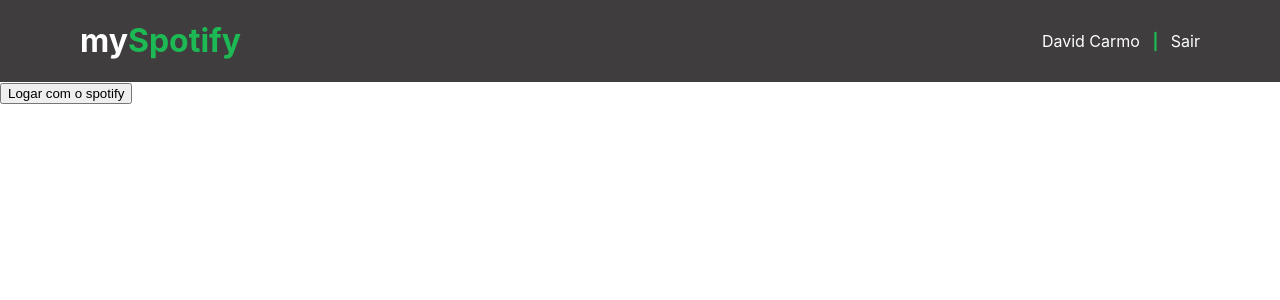
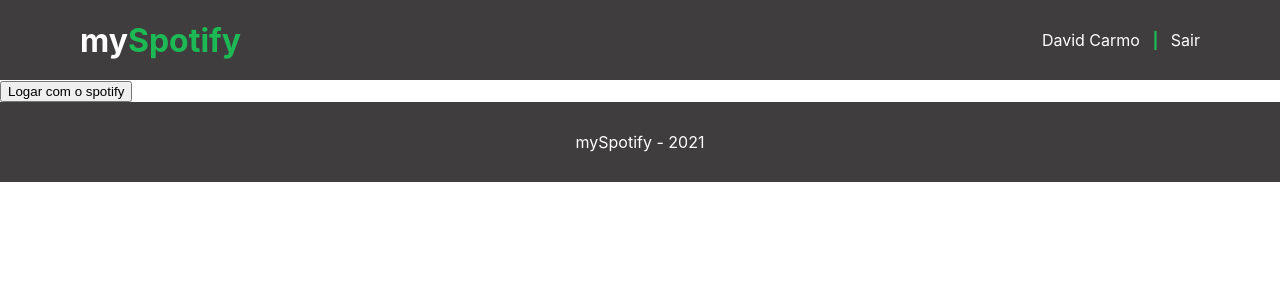
Before and after one commit to davidscarmo/myspotify, a Next.js app: page / in a window 1280 px wide. Shown: the top 300 px of the page. Built offline with nearby package versions, Linux system fonts and the light colour scheme; no server answers.

Commit message:
criacao do component footer

```diff
--- /dev/null
+++ b/src/Components/Footer/Index.tsx
@@ -0,0 +1,9 @@
+import styles from "./styles.module.scss";
+
+export const Footer = () => {
+  return (
+    <footer className={styles.footer}>
+      <p>mySpotify - 2021</p>
+    </footer>
+  );
+};
--- /dev/null
+++ b/src/Components/Footer/styles.module.scss
@@ -0,0 +1,8 @@
+.footer {
+  height: 5rem;
+  background-color: #3f3d3d;
+  display: flex;
+  justify-content: center;
+  align-items: center;
+  color: #fff;
+}
--- a/src/Components/Header/styles.module.scss
+++ b/src/Components/Header/styles.module.scss
@@ -1,6 +1,7 @@
 .Header {
   background-color: #3f3d3d;
   color: #fff;
+  height: 5rem;
   display: flex;
   flex-direction: row;
   justify-content: space-between;
@@ -8,7 +9,6 @@
   padding: 0 5rem;
   .logoArea {
     h1 {
-      height: 100%;
       span {
         color: #1db954;
       }
--- a/src/pages/_app.tsx
+++ b/src/pages/_app.tsx
@@ -1,11 +1,14 @@
 import "../styles/globals.css";
 import { Provider as NextAuthProvider } from "next-auth/client";
 import { Header } from "../Components/Header";
+import { Footer } from "../Components/Footer/Index";
+
 function MyApp({ Component, pageProps }) {
   return (
     <NextAuthProvider session={pageProps.session}>
       <Header />
       <Component {...pageProps} />
+      <Footer />
     </NextAuthProvider>
   );
 }
```
